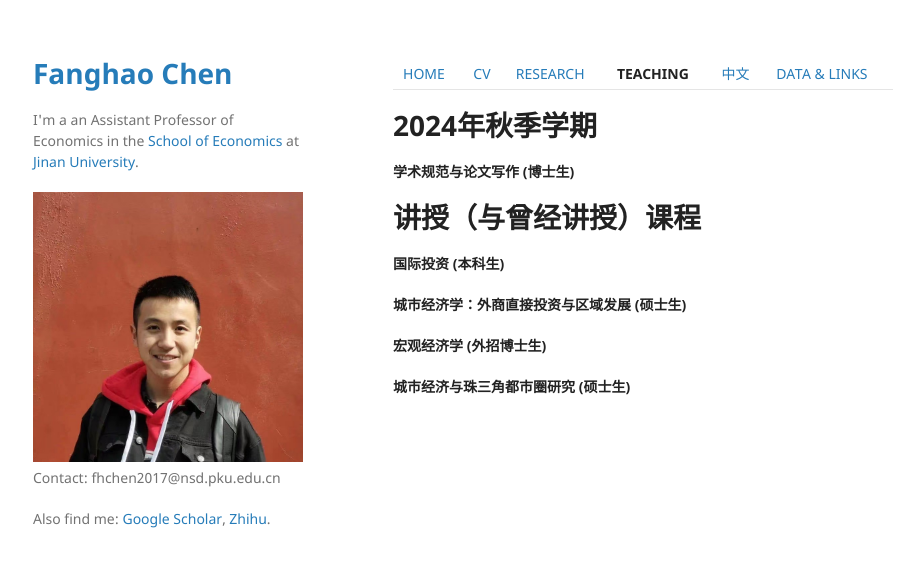
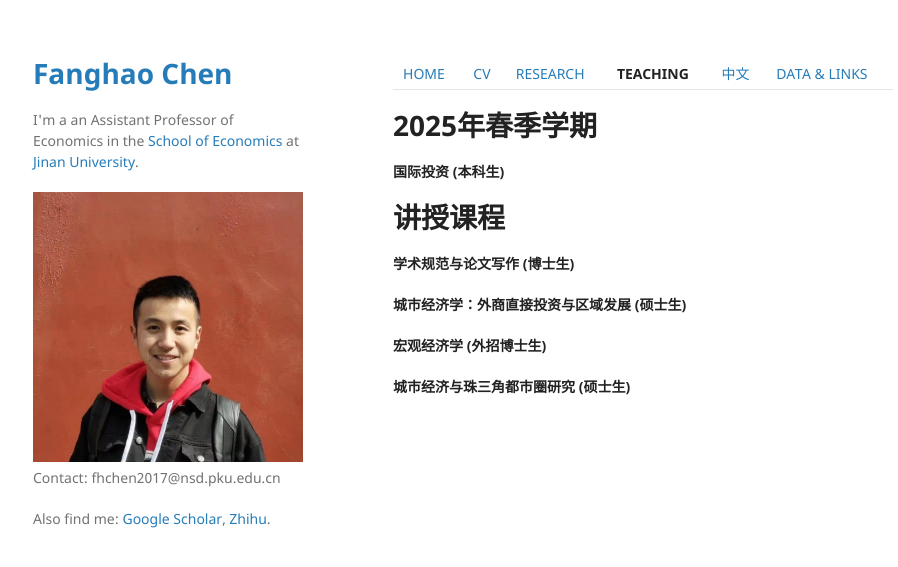
Before and after one commit to FanghaoChen/homepage, a Jekyll site: the page built from teaching.md, in a window 1280 px wide. Shown: the top 567 px of the page, without its empty margins (177-1075 px from the left). Built offline with Jekyll 4.4.1, drawn with Linux system fonts in a browser that asks for light colours; our own code applies the rules of GitHub Pages for plain Markdown files.

Commit message:
Update teaching.md

```diff
--- a/teaching.md
+++ b/teaching.md
@@ -1,10 +1,6 @@
 [HOME](./index.md) | [CV](./assets/CV_FanghaoChen_240916.pdf) | [RESEARCH](./research.md) | [**TEACHING**](./teaching.md) | [中文](./chinesepage.md) | [DATA & LINKS](./links.md)
 
-# 2024年秋季学期
-
-**学术规范与论文写作 (博士生)** <br/>
-
-# 讲授（与曾经讲授）课程
+# 2025年春季学期
 
 **国际投资 (本科生)** <br/>
 <!---
```
Also changed, not shown: other parts of teaching.md (+4 -0 lines).
